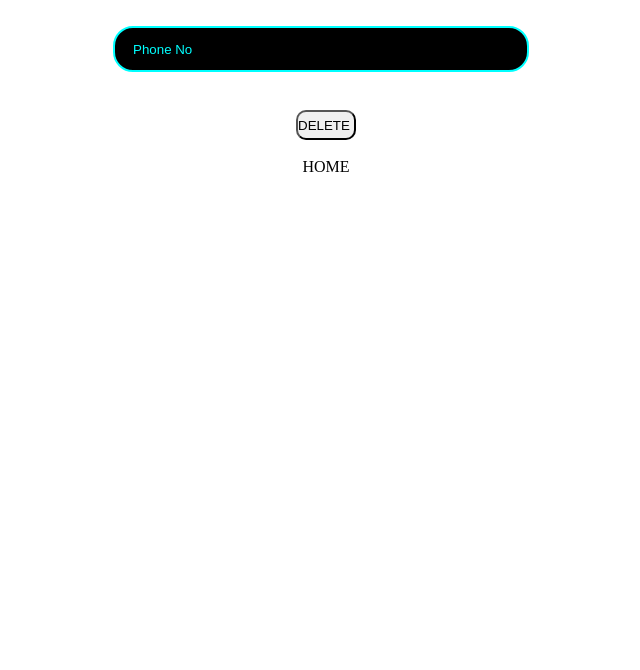
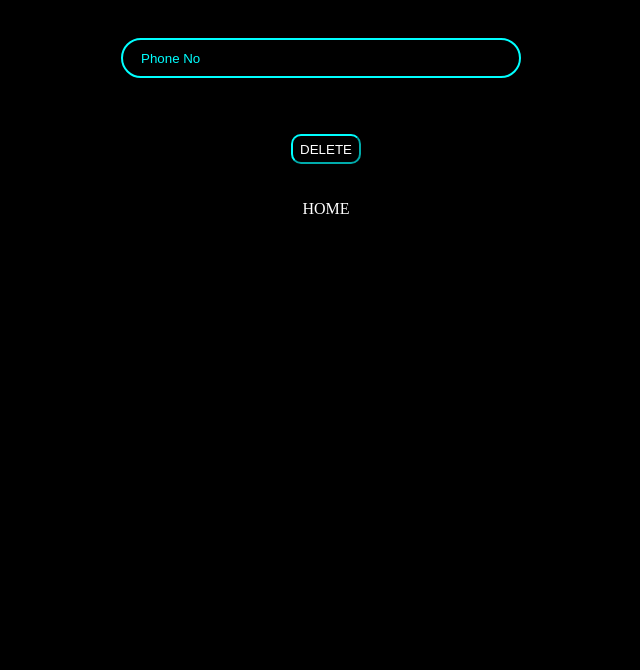
Before and after one commit to Arunabh-Krishna/Hotel, a website: page hotel/LAB 10/view/delete.hbs in a window 1280 px wide. Shown: the part 130-800 px from the top of the page, without its empty margins (314-954 px from the left). Drawn offline with nearby package versions, Linux system fonts and the light colour scheme; files that its build step writes are made by us from their sources.

Commit message:
Update delete.hbs

```diff
--- a/hotel/LAB 10/view/delete.hbs
+++ b/hotel/LAB 10/view/delete.hbs
@@ -6,6 +6,13 @@
     <meta name="viewport" content="width=device-width, initial-scale=1.0">
     <title>Document</title>
      <style>
+      * {
+            margin:0;
+            padding:0;
+            box-sizing: border-box;
+            scroll-behavior: smooth;
+            background-color: black;
+          }
         .contact
           {
             text-align: center;
@@ -46,9 +53,11 @@ input[type=text], input[type=phone], input[type=email]
             margin-top: 10px;
             margin-right: 10px;
             margin-left: 10px;
-  width:60px;
+            width:70px;
             height: 30px;
             border-radius: 10px;
+            border-color: aqua;
+            color: white;
           }
 
           input[type= radio]
@@ -58,19 +67,21 @@ input[type= radio]
           #home
           {
               text-decoration: none;
+              color: white;
           }
     </style>
 </head>
 <body>
     <div class="contact">
       <form action="/removestudent">
+      <br><br><br>
    <h3>SEARCH CUSTOMER</h3>
-   <br>
+   <br><br><br>
     <input type="phone" placeholder="Phone No" name="phone" id="phone" required>
-    <br><br>
+    <br><br><br>
     <button type="submit" id="btn" class="registerbtn">DELETE</button>
-    <br><br>
-    <a id="home" href="./" style="color:black">HOME</a>
+    <br><br><br>
+    <a id="home" href="./">HOME</a>
 
     <br>
     {{#if mesg1}}
```
Lines whose indentation alone changed are shown as unchanged.
